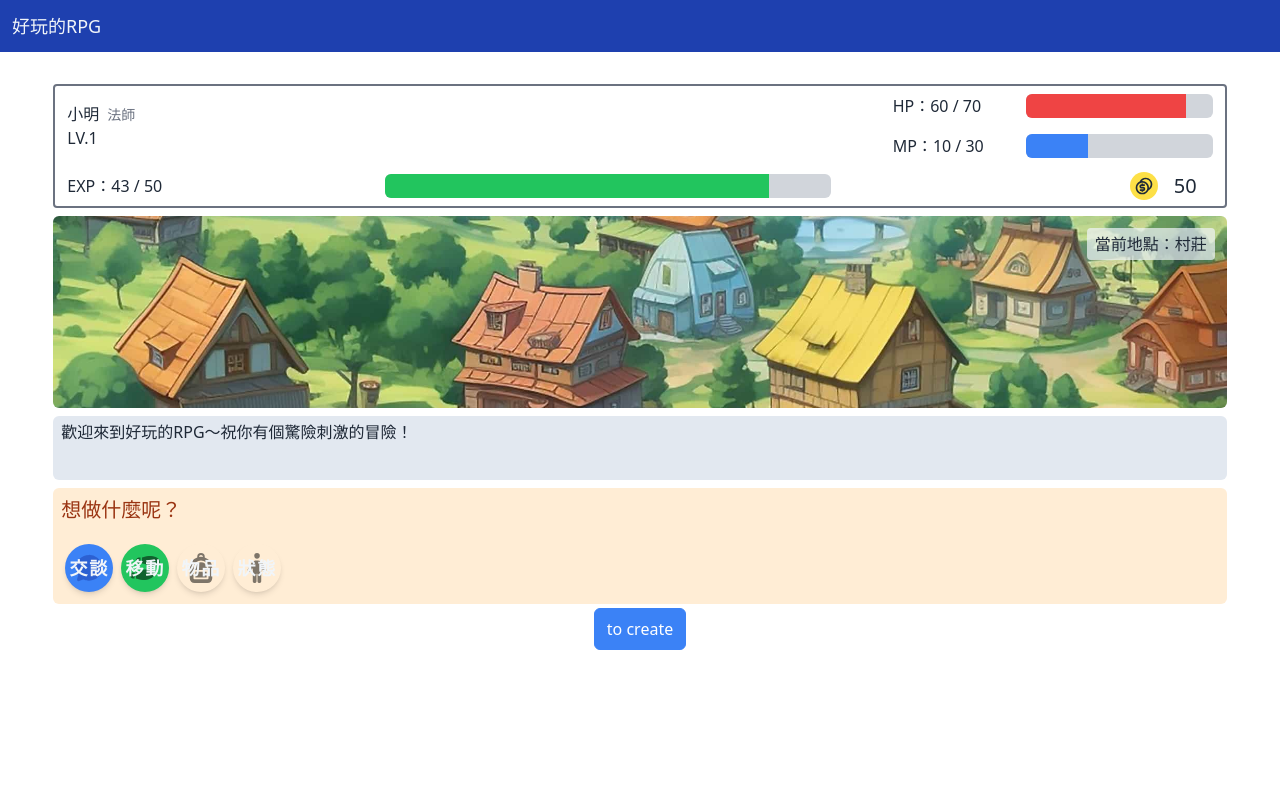
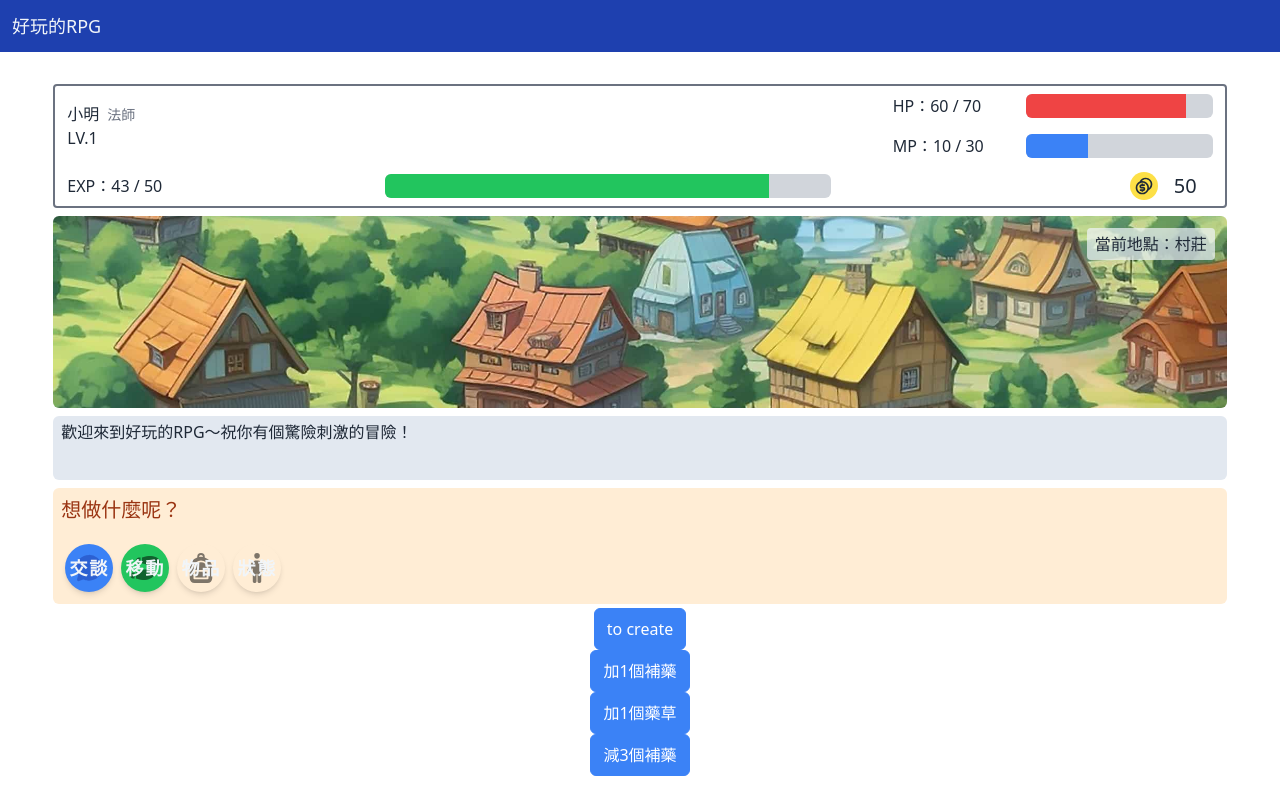
Before and after one commit to Melon-Lo/rpg, a React (Create React App) app: page / in a window 1280 px wide. Built offline with nearby package versions, Linux system fonts and the light colour scheme.

Commit message:
feat/ update item system

```diff
--- /dev/null
+++ b/src/data/items.js
@@ -0,0 +1,12 @@
+const items = [
+  {
+    name: "補藥",
+    type: "heal",
+    effectDescription: "恢復 HP 50 點。",
+    effect: (hp) => {
+      return hp + 50;
+    },
+  },
+];
+
+export default items;
--- a/src/data/scenes.js
+++ b/src/data/scenes.js
@@ -7,6 +7,7 @@ import cave from "../assets/images/scenes/cave.jpg";
 import elder from "../assets/images/npcs/elder.png";
 import elf from "../assets/images/npcs/elf.png";
 import caveman from "../assets/images/npcs/caveman.png";
+import villager from "../assets/images/npcs/villager.png";
 
 const scenes = [
   {
@@ -24,7 +25,7 @@ const scenes = [
       },
       {
         name: "村民",
-        img: "",
+        img: villager,
         dialogue: ["嘿！"],
       },
     ],
--- a/src/pages/MainPage.jsx
+++ b/src/pages/MainPage.jsx
@@ -7,7 +7,14 @@ import MessageSection from "../components/MessageSection";
 import CommandSection from "../components/CommandSection";
 import Button from "../components/Button";
 
+// DEV ONLY
+import { useDispatch } from "react-redux";
+import { changeItem } from "../store";
+
 export default function MainPage() {
+  // DEV ONLY
+  const dispatch = useDispatch();
+
   const navigate = useNavigate();
   const { roleCreated } = useSelector(state => state.systemStatus);
 
@@ -31,6 +38,30 @@ export default function MainPage() {
 
       {/* DEV ONLY */}
       <Button blue onClick={() => navigate('create')}>to create</Button>
+
+      {/* DEV ONLY */}
+      <Button blue onClick={() => dispatch(changeItem({
+        name: '補藥',
+        quantity: 1,
+      }))}>
+        加1個補藥
+      </Button>
+
+      {/* DEV ONLY */}
+      <Button blue onClick={() => dispatch(changeItem({
+        name: '藥草',
+        quantity: 1,
+      }))}>
+        加1個藥草
+      </Button>
+
+      {/* DEV ONLY */}
+      <Button blue onClick={() => dispatch(changeItem({
+        name: '補藥',
+        quantity: -3,
+      }))}>
+        減3個補藥
+      </Button>
     </div>
   );
 };
--- a/src/store/slices/charStatsSlice.js
+++ b/src/store/slices/charStatsSlice.js
@@ -43,6 +43,11 @@ const charStats = createSlice({
     },
     changeStatClassTitle(state, action) {
       state.classTitle = action.payload;
+    },
+    changeHPorMP(state, action) {
+      // 判別是要 增加/減少 HP/MP
+
+      state.HP = action.payload;
     },
     generateStats(state, action) {
       const currentClassTitle = classes.find(
@@ -128,5 +133,6 @@ export const {
   changeStatClassTitle,
   generateStats,
   resetStats,
+  changeHPorMP,
 } = charStats.actions;
 export const charStatsReducer = charStats.reducer;
--- a/src/store/slices/itemsSlice.js
+++ b/src/store/slices/itemsSlice.js
@@ -6,28 +6,29 @@ const itemsSlice = createSlice({
     money: 50,
     data: [
       {
-        name: "草藥",
-        quantity: 1,
-      },
-      {
-        name: "魔力藥",
-        quantity: 2,
-      },
-      {
-        name: "復活藥",
+        name: "補藥",
         quantity: 3,
       },
     ],
   },
   reducers: {
-    addItem(state, action) {
-      state.data.push({
-        id: nanoid(),
-        name: action.payload.name,
-      });
+    changeItem(state, action) {
+      const { name, quantity } = action.payload;
+      const existingItem = state.data.find((item) => item.name === name);
+
+      // 如果已經有該物品，則改變該物品的數量
+      if (existingItem) {
+        existingItem.quantity += quantity;
+        // 如果沒有該物品，則在陣列中加入該物品，數量為第二個參數
+      } else {
+        state.data = [...state.data, { name, quantity }];
+      }
+
+      // 如果物品用完了，從陣列中刪除
+      state.data = state.data.filter((item) => item.quantity > 0);
     },
   },
 });
 
-export const { addItem } = itemsSlice.actions;
+export const { changeItem } = itemsSlice.actions;
 export const itemsSliceReducer = itemsSlice.reducer;
```
Also changed, not shown: src/store/index.js (+4 -3 lines), src/assets/images/npcs/villager.png (added).
